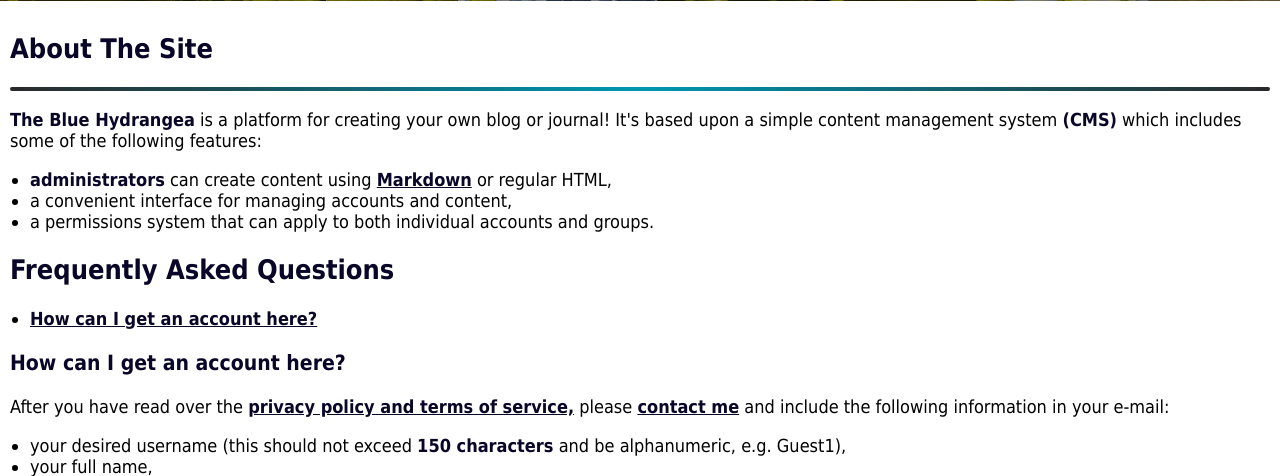
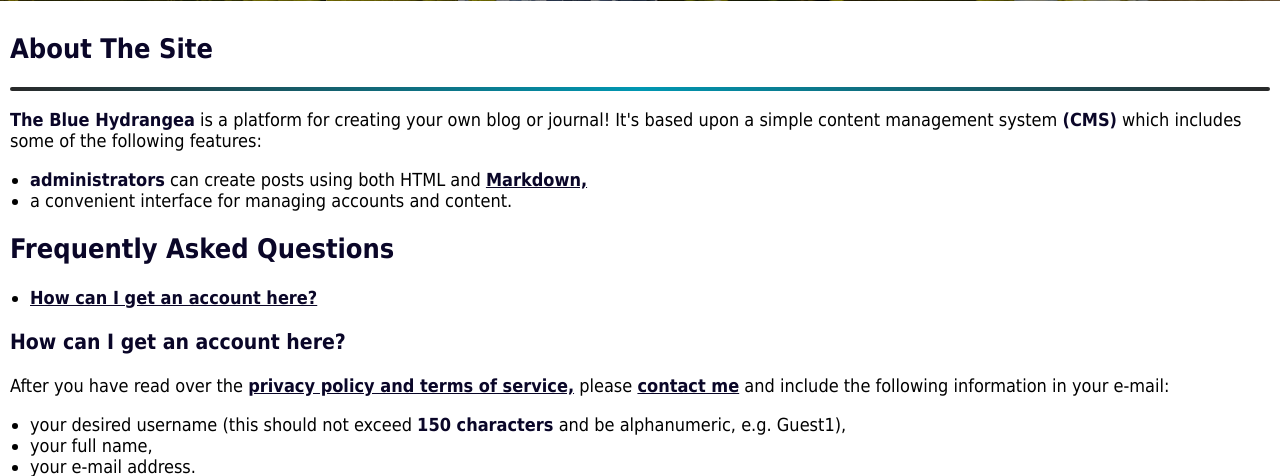
Before and after one commit to st0h/Django, a Django app: template website/posts/templates/posts/about.html in a window 1280 px wide. Shown: the part 543-1019 px from the top of the page. Run offline with Django 3.2, Linux system fonts and the light colour scheme; the template is opened without the code that fills it, so the values that code supplies are empty.

Commit message:
Minor edits to about.html

```diff
--- a/website/posts/templates/posts/about.html
+++ b/website/posts/templates/posts/about.html
@@ -5,9 +5,8 @@
 <p><strong>The Blue Hydrangea</strong> is a platform for creating your own blog or journal! It's based upon a
 simple content management system <strong>(CMS)</strong> which includes some of the following features:</p>
 <ul>
-    <li><strong>administrators</strong> can create content using <a href="https://www.markdownguide.org">Markdown</a> or regular HTML,</li>
-    <li>a convenient interface for managing accounts and content,</li>
-    <li>a permissions system that can apply to both individual accounts and groups.</li>
+    <li><strong>administrators</strong> can create posts using both HTML and <a href="https://www.markdownguide.org">Markdown,</a></li>
+    <li>a convenient interface for managing accounts and content.</li>
 </ul>
 <h2>Frequently Asked Questions</h2>
 <ul>
```
